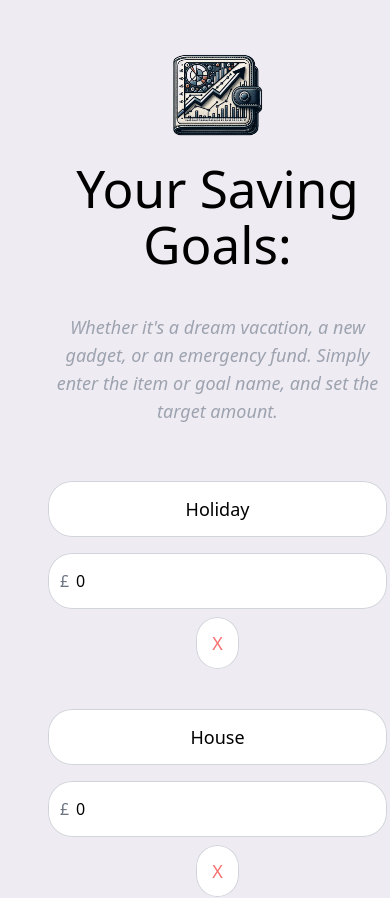
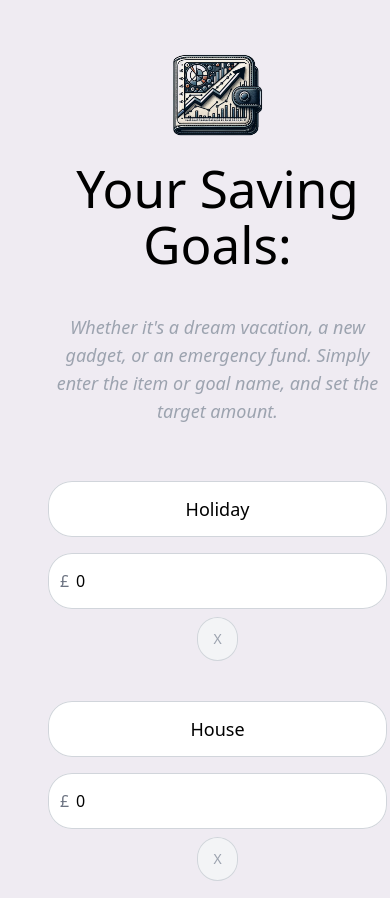
Before and after one commit to MrKatrish/insight_wallet, a React (Vite) app: page /savingsgoals in a window 390 px wide. Shown: the top 898 px of the page. Built offline with nearby package versions, Linux system fonts and the light colour scheme.

Commit message:
finished responsive design on home, income, budget and savings goals

```diff
--- a/src/components/UserInput.jsx
+++ b/src/components/UserInput.jsx
@@ -26,7 +26,7 @@ export default function UserInput({ labelTitle, labelAmount, handleChange, handl
         </div>
         <button
           onClick={() => handleDelete(id)}
-          className="text-lg font-medium border-0 px-4 sm:px-5 py-3 mx-2 sm:mx-5 ring-1 ring-inset ring-gray-300 rounded-3xl bg-white text-red-400 mt-2 sm:mt-0"
+          className="text-sm font-medium border-0 px-4 sm:px-5 py-3 mx-2 sm:mx-5 ring-1 ring-inset ring-gray-300 rounded-3xl bg-gray-100 text-gray-400 mt-2 sm:mt-0"
         >
           X
         </button>
```
